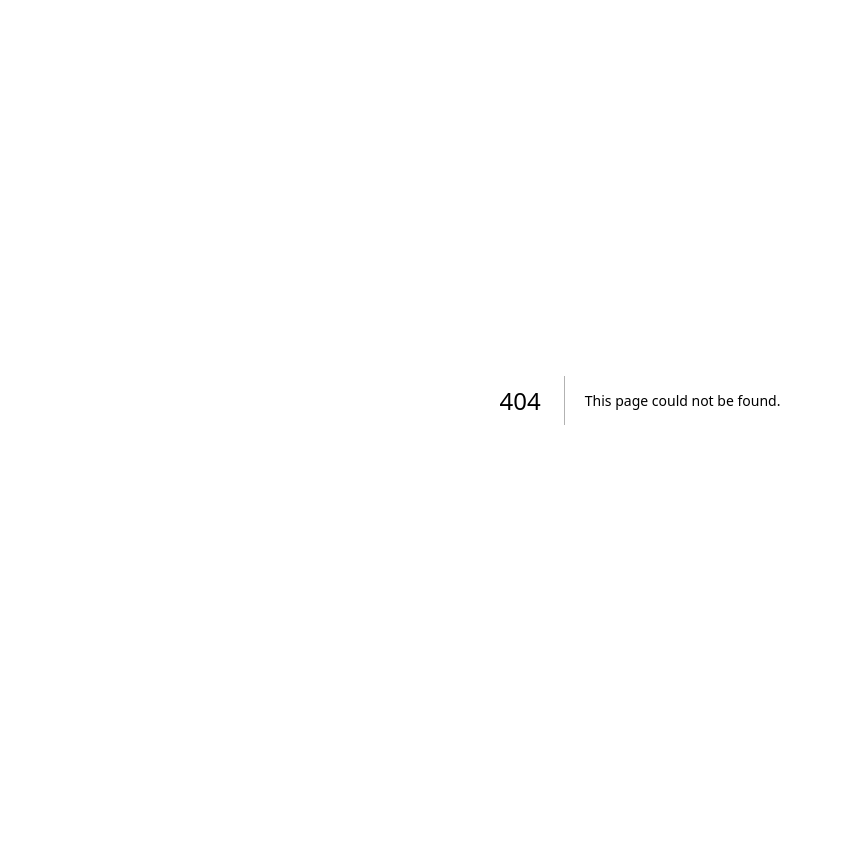
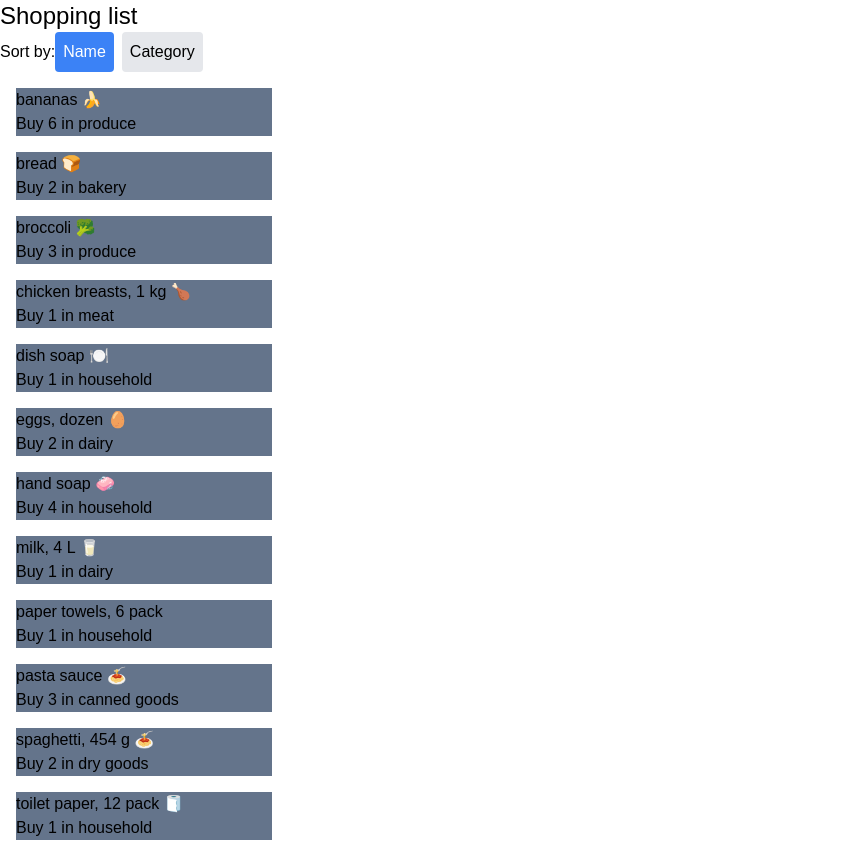
Before and after one commit to bishaltc/cprg306-assignments, a Next.js app: page /week-6 in a window 1280 px wide. Before the commit this address had no page. Shown: the whole page, without its empty margins (0-843 px from the left). Before the commit the page ends 800 px from the top, so only its background shows below. Built offline with nearby package versions, Linux system fonts and the light colour scheme.

Commit message:
week-6
sorting by name and category

```diff
--- a/app/page.js
+++ b/app/page.js
@@ -11,6 +11,7 @@
   <li> <Link href =" /week-3"> Week 3 assignment</Link></li>
   <li> <Link href =" /week-4"> Week 4 assignment</Link></li>
   <li> <Link href =" /week-5"> Week 5 assignment</Link></li>
+  <li> <Link href =" /week-6"> Week 6 assignment</Link></li>
     </ol>
   </main>
   )
--- /dev/null
+++ b/app/week-6/item-list.js
@@ -0,0 +1,46 @@
+"use client";
+
+import React, { useState } from "react";
+import itemsData from "./items.json";
+import Item from "./item";
+
+export default function ItemList() {
+  const [sortBy, setSortBy] = useState("name");
+
+  const sortedItems = [...itemsData].sort((a, b) => {
+    if (sortBy === "name") {
+      return a.name.localeCompare(b.name);
+    } else if (sortBy === "category") {
+      return a.category.localeCompare(b.category);
+    }
+    return 0;
+  });
+
+  return (
+    <div>
+      <div className="mb-4">
+      <label>Sort by:</label>
+        <button
+          onClick={() => setSortBy("name")}
+          className={`mr-2 p-2 rounded ${sortBy === "name" ? "bg-blue-500 text-white" : "bg-gray-200"}`}
+        >
+           Name
+        </button>
+        <button
+          onClick={() => setSortBy("category")}
+          className={`p-2 rounded ${sortBy === "category" ? "bg-blue-500 text-white" : "bg-gray-200"}`}
+        >
+         Category
+        </button>
+      </div>
+
+      <ul>
+        {sortedItems.map(item => (
+          <li key={item.id} className="bg-slate-500 m-4 w-1/5">
+            <Item name={item.name} quantity={item.quantity} category={item.category} />
+          </li>
+        ))}
+      </ul>
+    </div>
+  );
+}
--- /dev/null
+++ b/app/week-6/item.js
@@ -0,0 +1,10 @@
+export default function Item({ name, quantity, category }) {
+    return (
+      <div>
+        <p> {name}</p>
+
+        <p> Buy {quantity} in {category}</p>
+
+      </div>
+    );
+  }
--- /dev/null
+++ b/app/week-6/items.json
@@ -0,0 +1,74 @@
+[
+    {
+      "id": "1h2GJKH12gkHG31h1H",
+      "name": "milk, 4 L 🥛",
+      "quantity": 1,
+      "category": "dairy"
+    },
+    {
+      "id": "2KJH3k2j3H1k2J3K1H",
+      "name": "bread 🍞",
+      "quantity": 2,
+      "category": "bakery"
+    },
+    {
+      "id": "3h2KJH3k2j3H1k2J3",
+      "name": "eggs, dozen 🥚",
+      "quantity": 2,
+      "category": "dairy"
+    },
+    {
+      "id": "4k2J3K1H2GJKH12gk",
+      "name": "bananas 🍌",
+      "quantity": 6,
+      "category": "produce"
+    },
+    {
+      "id": "5H1h1H2KJH3k2j3H",
+      "name": "broccoli 🥦",
+      "quantity": 3,
+      "category": "produce"
+    },
+    {
+      "id": "6H1k2J3K1H2GJKH1",
+      "name": "chicken breasts, 1 kg 🍗",
+      "quantity": 1,
+      "category": "meat"
+    },
+    {
+      "id": "7gkHG31h1H2KJH3k",
+      "name": "pasta sauce 🍝",
+      "quantity": 3,
+      "category": "canned goods"
+    },
+    {
+      "id": "8j3H1k2J3K1H2GJK",
+      "name": "spaghetti, 454 g 🍝",
+      "quantity": 2,
+      "category": "dry goods"
+    },
+    {
+      "id": "9H12gkHG31h1H2KJ",
+      "name": "toilet paper, 12 pack 🧻",
+      "quantity": 1,
+      "category": "household"
+    },
+    {
+      "id": "10H3k2j3H1k2J3K1",
+      "name": "paper towels, 6 pack",
+      "quantity": 1,
+      "category": "household"
+    },
+    {
+      "id": "11k2J3K1H2GJKH12",
+      "name": "dish soap 🍽️",
+      "quantity": 1,
+      "category": "household"
+    },
+    {
+      "id": "12GJKH12gkHG31h1",
+      "name": "hand soap 🧼",
+      "quantity": 4,
+      "category": "household"
+    }
+  ]
--- /dev/null
+++ b/app/week-6/page.js
@@ -0,0 +1,17 @@
+import ItemList from "./item-list";
+
+
+
+export default function Page() {
+    return(
+<main className = "   text-black">
+
+    <h1 className = "text-2xl"> Shopping list</h1>
+    <ItemList/>
+
+
+
+</main>
+    )
+
+};
```
Also changed, not shown: package.json (+5 -5 lines), 1 other file (tests, documents, lock files or other folders).
